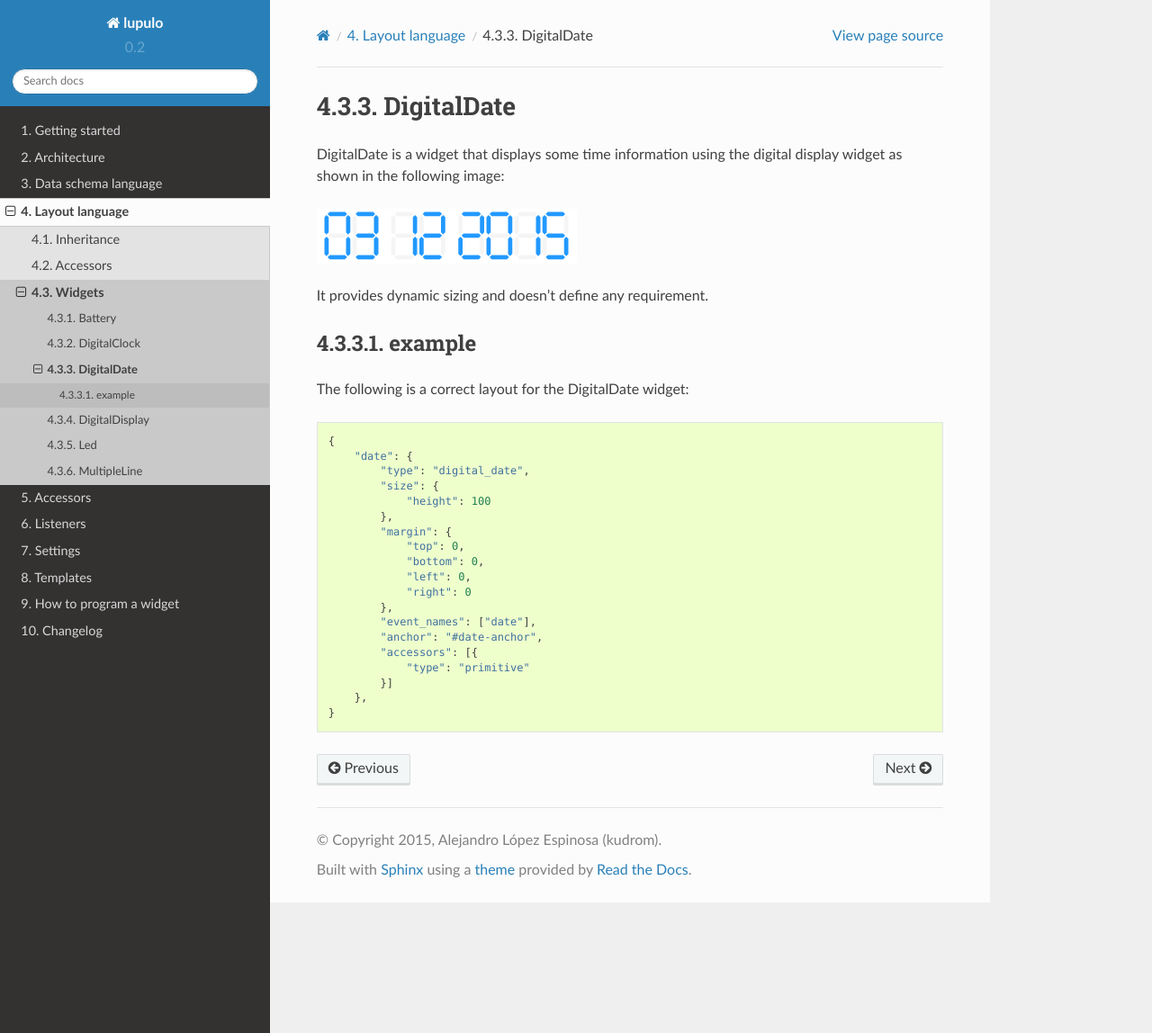
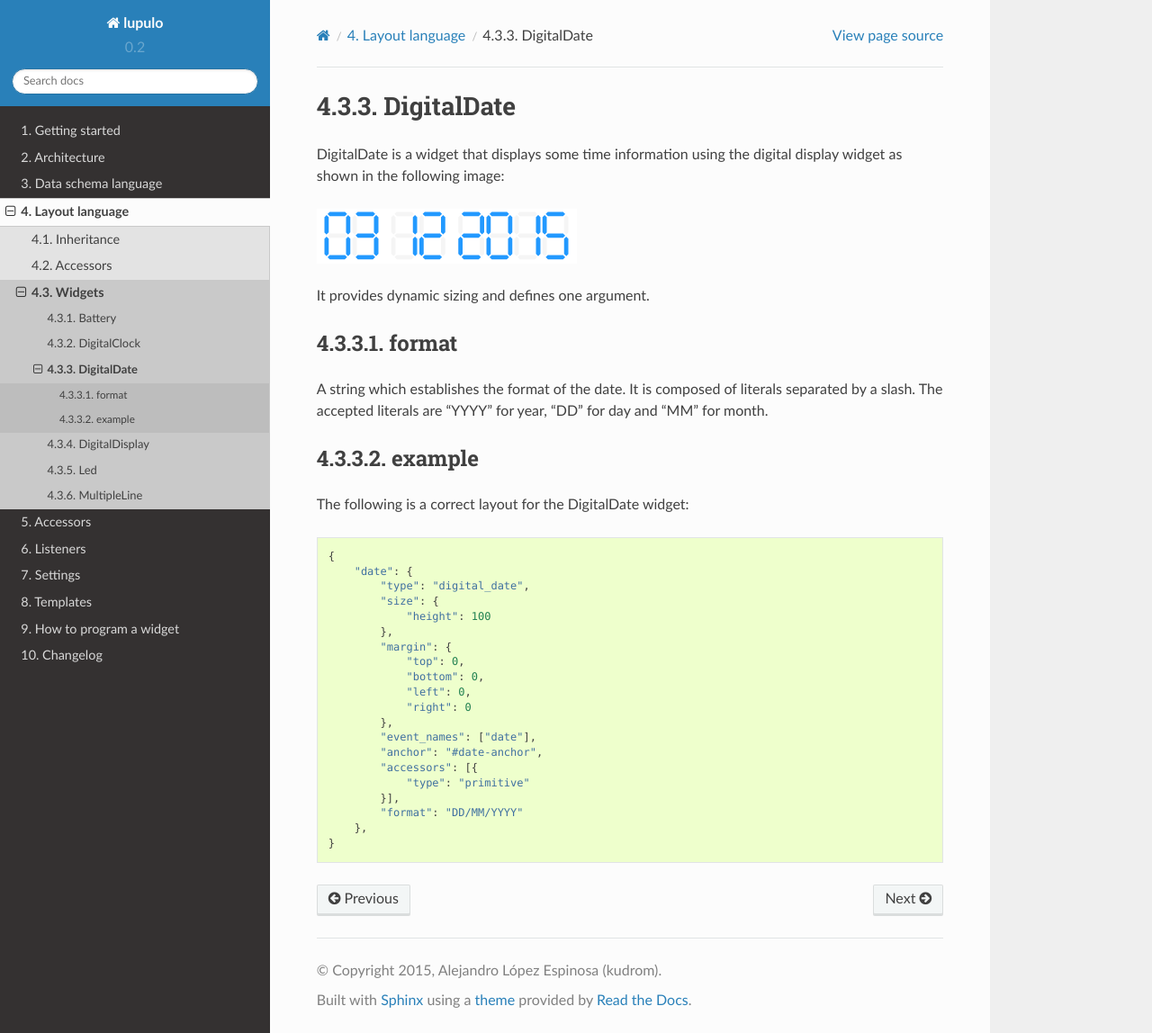
Before and after one commit to kudrom/lupulo, a Sphinx documentation site: the page built from docs/digital_date.rst, in a window 1280 px wide and 1148 px high. Shown: the whole window at 90% size. Built offline with Sphinx 7.4.7 and the Read the Docs theme 2.0.0, drawn with Linux system fonts in a browser that asks for light colours.

Commit message:
docs for the format of digital date

```diff
--- a/docs/digital_date.rst
+++ b/docs/digital_date.rst
@@ -8,7 +8,14 @@ display widget as shown in the following image:
 
 .. image:: images/digital_date.png
 
-It provides dynamic sizing and doesn't define any requirement.
+It provides dynamic sizing and defines one argument.
+
+format
+------
+
+A string which establishes the format of the date. It is composed of literals
+separated by a slash. The accepted literals are "YYYY" for year, "DD" for day
+and "MM" for month.
 
 example
 -------
@@ -31,6 +38,7 @@ The following is a correct layout for the DigitalDate widget::
             "anchor": "#date-anchor",
             "accessors": [{
                 "type": "primitive"
-            }]
+            }],
+            "format": "DD/MM/YYYY"
         },
     }
```
